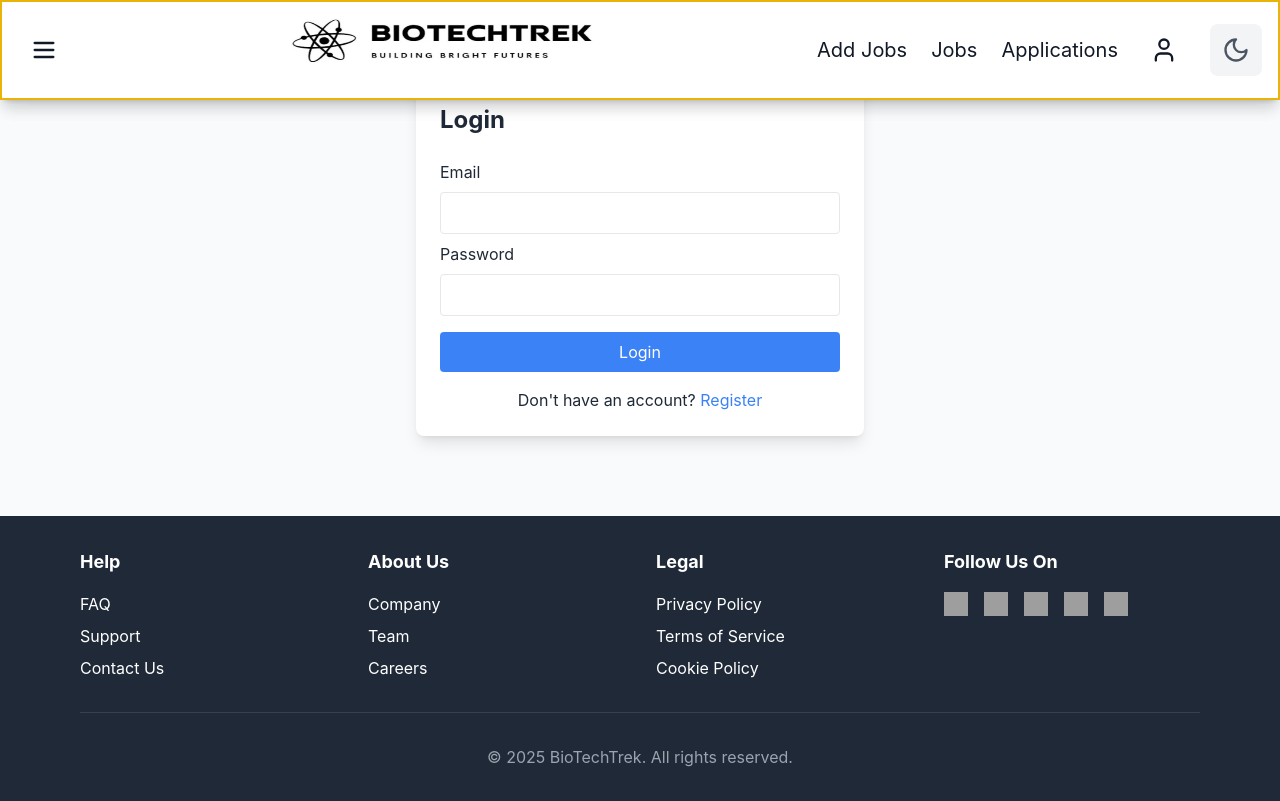
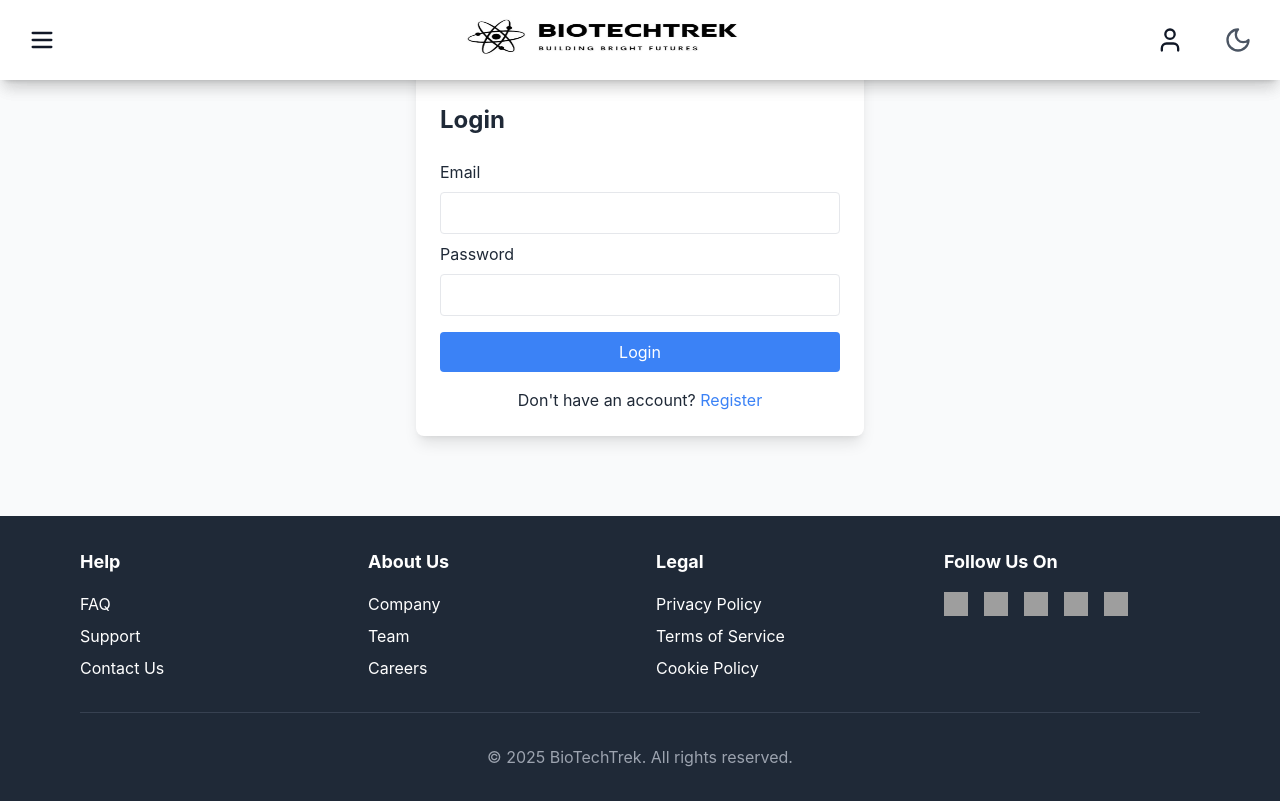
Before and after one commit to RuntimeTerror6969/biotechtrekjobs, a React (Vite) app: page /login in a window 1280 px wide. Built offline with nearby package versions, Linux system fonts and the light colour scheme; sample sign-in values are in the browser's storage; grey boxes are pictures that could not be loaded.

Commit message:
minor ui changes

```diff
--- a/src/components/jobs/AddJobs.jsx
+++ b/src/components/jobs/AddJobs.jsx
@@ -129,7 +129,7 @@ const AddJobs = () => {
           {/* Company Name */}
           <div>
             <label className="block text-sm font-medium text-gray-700 dark:text-gray-300">
-              Company Name *
+              Company Name
             </label>
             <input
               type="text"
@@ -180,12 +180,11 @@ const AddJobs = () => {
           {/* Skills Required */}
           <div>
             <label className="block text-sm font-medium text-gray-700 dark:text-gray-300">
-              Skills Required *
+              Skills Required
             </label>
             <input
               type="text"
               name="skillsRequired"
-              required
               value={formData.skillsRequired}
               onChange={handleChange}
               placeholder="e.g., JavaScript, React, Node.js"
@@ -265,7 +264,7 @@ const AddJobs = () => {
           {/* Apply Link */}
           <div>
             <label className="block text-sm font-medium text-gray-700 dark:text-gray-300">
-              Apply Link *
+              Apply Link
             </label>
             <input
               type="url"
--- a/src/components/layout/Navbar.jsx
+++ b/src/components/layout/Navbar.jsx
@@ -13,157 +13,138 @@ const Navbar = () => {
   const [isOpen, setIsOpen] = useState(false);
 
   const isAdmin = user?.role === "admin";
-
-  // Function to close the menu
   const closeMenu = () => setIsOpen(false);
 
   return (
-    <nav className={`bg-white ${darkMode ? "dark:bg-gray-800" : ""} shadow-lg fixed w-full transition-colors duration-200 border-2 border-yellow-500`}>
-      <div className="max-w-7xl mx-auto px-4">
-        <div className="flex h-24"> {/* Increased height for better visibility */}
+    <nav className={`bg-white ${darkMode ? "dark:bg-gray-800" : ""} shadow-lg fixed w-full z-50 transition-colors duration-200`}>
+      <div className="max-w-7xl mx-auto px-1 md:px-4">
+        {/* Main Navbar Content */}
+        <div className="flex items-center justify-between h-16 md:h-20">
           {/* Left Section - Menu Button */}
-          <div className="flex items-center">
           <button
             onClick={() => setIsOpen(!isOpen)}
-              className="p-3 hover:bg-gray-100 dark:hover:bg-gray-700 rounded-lg" // Increased padding
+            className="p-1.5 md:p-3 rounded-md hover:bg-gray-100 dark:hover:bg-gray-700"
+            aria-label="Toggle menu"
           >
-              {isOpen ? <X size={28} /> : <Menu size={28} />} {/* Increased icon size */}
+            {isOpen ? <X size={26} className="md:w-7 md:h-7 lg:h-9 w-9" /> : <Menu size={26} className="md:w-7 md:h-7 lg:h-9 w-9" />}
           </button>
-          </div>
 
           {/* Center Section - Logo */}
-          <div className="flex-1 flex justify-center items-center">
-            <Link to="/" className="text-4xl font-bold"> {/* Increased font size */}
+
+<div className="flex items-center md:justify-center">
+  <Link to="/" className="px-1 pt-2 md:px-4">
     <img
       src={darkMode ? darkLogo : logo}
       alt="BioTechTrek"
-                className="h-20 w-auto sm:w-64 md:w-72 lg:w-80" // Increased logo size
+      className="h-12 w-22 md:h-16 md:w-36 lg:h-16 lg:w-72"
     />
   </Link>
 </div>
 
-          {/* Right Section - Navigation Links */}
-          <div className="flex items-center gap-6 text-xl"> {/* Increased text size and adjusted gap */}
+{/* Right Section - Actions */}
+<div className="flex items-center gap-1.5 md:gap-3 shrink-0">
   {user ? (
     <>
-                {isAdmin && (
-                  <Link
-                    to="/post-job"
-                    className="hidden md:flex hover:text-blue-500 dark:text-gray-200 dark:hover:text-blue-400"
-                    onClick={closeMenu} // Close menu on click
-                  >
-                    Add Jobs
-                  </Link>
-                )}
-
-                <Link
-                  to="/jobs"
-                  className="hover:text-blue-500 dark:text-gray-200 dark:hover:text-blue-400 flex items-center gap-2"
-                  onClick={closeMenu} // Close menu on click
-                >
-                  <span className="hidden md:inline">Jobs</span>
-                </Link>
-
-                <Link
-                  to="/applications"
-                  className="hover:text-blue-500 dark:text-gray-200 dark:hover:text-blue-400 flex items-center gap-2"
-                  onClick={closeMenu} // Close menu on click
-                >
-                  <BriefcaseBusiness className="w-7 h-7 md:hidden" /> {/* Increased icon size */}
-                  <span className="hidden md:inline">Applications</span>
-                </Link>
-
       <Link
         to="/profile"
-                  className="hover:text-blue-500 dark:text-gray-200 dark:hover:text-blue-400 p-2"
-                  onClick={closeMenu} // Close menu on click
+        className="md:p-3 hover:bg-gray-100 dark:hover:bg-gray-700 rounded-md"
+        aria-label="Profile"
       >
-                  <User className="w-7 h-7" /> {/* Increased icon size */}
+        <User className=" w-7 h-7 md:w-7 md:h-7 lg:w-9 h-9" />
       </Link>
-
       <button
         onClick={toggleDarkMode}
-                  className="p-3 rounded-lg bg-gray-100 dark:bg-gray-700 hover:bg-gray-200 dark:hover:bg-gray-600 transition-colors duration-200"
+        className="p-1.5 md:p-3 rounded-md hover:bg-gray-100 dark:hover:bg-gray-700"
         aria-label="Toggle dark mode"
       >
         {darkMode ? (
-                    <Sun className="w-7 h-7 text-yellow-500" />
+          <Sun className="w-7 h-7 md:w-7 md:h-7 text-yellow-500" />
         ) : (
-                    <Moon className="w-7 h-7 text-gray-600" />
+          <Moon className="w-7 h-7 md:w-7 md:h-7 text-gray-600" />
         )}
       </button>
     </>
   ) : (
     <Link
       to="/auth"
-                className="bg-blue-500 hover:bg-blue-600 text-white px-8 py-3 text-xl rounded-lg transition-colors duration-200"
-                onClick={closeMenu} // Close menu on click
+      className="bg-blue-500 hover:bg-blue-600 text-white px-3 py-1.5 md:px-6 md:py-3 rounded-md text-sm md:text-lg font-medium"
+      onClick={closeMenu}
     >
       Login
     </Link>
   )}
 </div>
         </div>
-      </div>
 
-      {/* Mobile Menu */}
-      {isOpen && (
-        <div className="absolute top-24 left-0 w-full bg-white dark:bg-gray-800 shadow-lg z-50">
-          <div className="px-6 py-6 space-y-5"> {/* Increased spacing */}
+        {/* Mobile Menu - Slides down when open */}
+        <div
+          className={`${
+            isOpen ? "max-h-screen" : "max-h-0"
+          } overflow-hidden transition-all duration-300 ease-in-out`}
+        >
+          <div className="py-1.5 space-y-1">
             <Link
               to="/"
-              className="block px-4 py-3 text-lg rounded-md hover:bg-gray-100 dark:hover:bg-gray-700 dark:text-gray-200"
-              onClick={closeMenu} // Close menu on click
+              className="block px-3 py-2 text-l rounded-md hover:bg-gray-200 dark:hover:bg-gray-700 dark:text-gray-200"
+              onClick={closeMenu}
             >
               Home
             </Link>
+
             <Link
               to="/jobs"
-              className="block px-4 py-3 text-lg rounded-md hover:bg-gray-100 dark:hover:bg-gray-700 dark:text-gray-200"
-              onClick={closeMenu} // Close menu on click
+              className="block px-3 py-2 text-l rounded-md hover:bg-gray-200 dark:hover:bg-gray-700 dark:text-gray-200"
+              onClick={closeMenu}
             >
               Browse Jobs
             </Link>
+
+            {user && (
+              <>
+                {isAdmin ? (
+                  <Link
+                    to="/post-job"
+                    className="block px-3 py-2 text-l rounded-md hover:bg-gray-200 dark:hover:bg-gray-700 dark:text-gray-200"
+                    onClick={closeMenu}
+                  >
+                    <div className="flex items-center gap-1.5">
+                      <BriefcaseBusiness className="w-5 h-5" />
+                      <span>Post Job</span>
+                    </div>
+                  </Link>
+                ) : (
                   <Link
                     to="/applications"
-              className="block px-4 py-3 text-lg rounded-md hover:bg-gray-100 dark:hover:bg-gray-700 dark:text-gray-200"
-              onClick={closeMenu} // Close menu on click
+                    className="block px-3 py-2 text-l rounded-md hover:bg-gray-200 dark:hover:bg-gray-700 dark:text-gray-200"
+                    onClick={closeMenu}
                   >
-              My Applications
-            </Link>
-            <Link
-              to="/profile"
-              className="block px-4 py-3 text-lg rounded-md hover:bg-gray-100 dark:hover:bg-gray-700 dark:text-gray-200"
-              onClick={closeMenu} // Close menu on click
-            >
-              Profile
-            </Link>
-            {isAdmin && (
-              <Link
-                to="/post-job"
-                className="block px-4 py-3 text-lg rounded-md hover:bg-gray-100 dark:hover:bg-gray-700 dark:text-gray-200"
-                onClick={closeMenu} // Close menu on click
-              >
-                Add Jobs
+                    <div className="flex items-center gap-1.5">
+                      <BriefcaseBusiness className="w-4 h-4" />
+                      <span>My Applications</span>
+                    </div>
                   </Link>
                 )}
+
                 <Link
                   to="/about"
-              className="block px-4 py-3 text-lg rounded-md hover:bg-gray-100 dark:hover:bg-gray-700 dark:text-gray-200"
-              onClick={closeMenu} // Close menu on click
+                  className="block px-3 py-2 text-l rounded-md hover:bg-gray-200 dark:hover:bg-gray-700 dark:text-gray-200"
+                  onClick={closeMenu}
                 >
                   About Us
                 </Link>
+
                 <Link
                   to="/contact"
-              className="block px-4 py-3 text-lg rounded-md hover:bg-gray-100 dark:hover:bg-gray-700 dark:text-gray-200"
-              onClick={closeMenu} // Close menu on click
+                  className="block px-3 py-2 text-l rounded-md hover:bg-gray-200 dark:hover:bg-gray-700 dark:text-gray-200"
+                  onClick={closeMenu}
                 >
                   Contact Us
                 </Link>
+              </>
+            )}
           </div>
         </div>
-      )}
+      </div>
     </nav>
   );
 };
```
Lines whose indentation alone changed are shown as unchanged.
